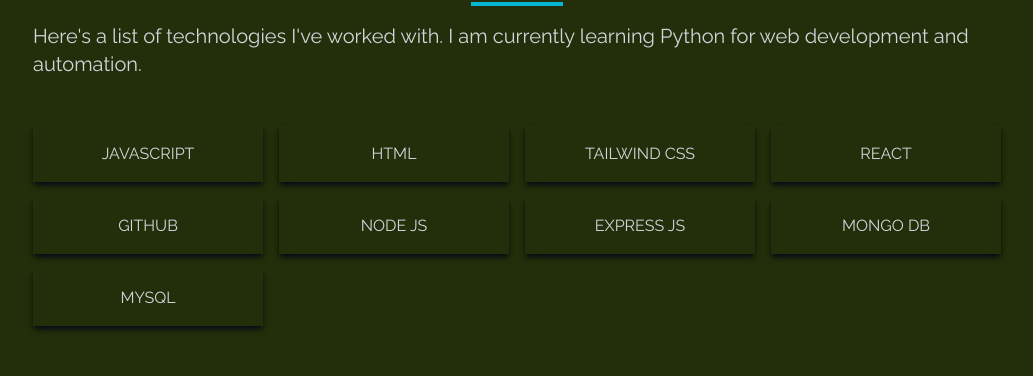
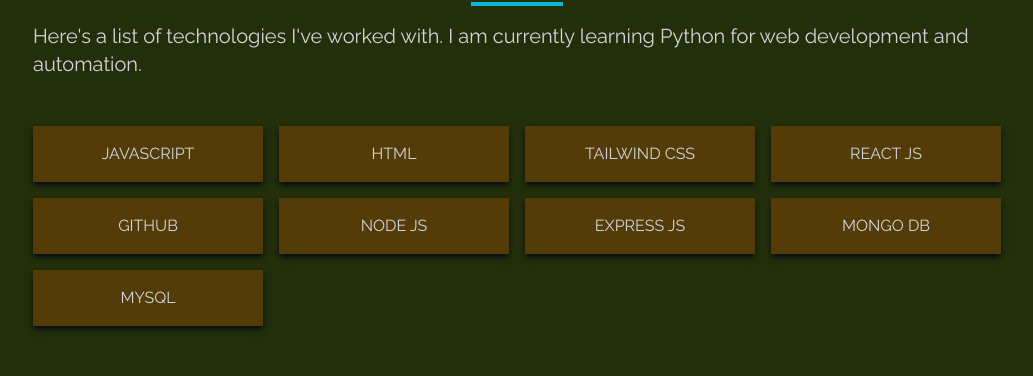
Before and after one commit to chubibobibo/alistairPortfolio, a React (Vite) app: page / in a window 1280 px wide. Shown: the part 1880-2256 px from the top of the page, without its empty margins (123-1156 px from the left). Built offline with nearby package versions, Linux system fonts and the light colour scheme.

Commit message:
color changes

```diff
--- a/src/components/Skills.jsx
+++ b/src/components/Skills.jsx
@@ -16,31 +16,31 @@
             </p>
           </div>
           <div className='mb-48 w-full grid grid-cols-2 sm:grid-cols-4 gap-4 text-center py-8'>
-            <div className='shadow-md shadow-[#040c16] hover:scale-110 duration-500'>
+            <div className='shadow-md shadow-[#040c16] hover:scale-110 duration-500 bg-[#533c07]'>
               <p className='my-4'>JAVASCRIPT</p>
             </div>
-            <div className='shadow-md shadow-[#040c16] hover:scale-110 duration-500'>
+            <div className='shadow-md shadow-[#040c16] hover:scale-110 duration-500 bg-[#533c07]'>
               <p className='my-4'>HTML</p>
             </div>
-            <div className='shadow-md shadow-[#040c16] hover:scale-110 duration-500'>
+            <div className='shadow-md shadow-[#040c16] hover:scale-110 duration-500 bg-[#533c07]'>
               <p className='my-4'>TAILWIND CSS</p>
             </div>
-            <div className='shadow-md shadow-[#040c16] hover:scale-110 duration-500'>
-              <p className='my-4'>REACT</p>
+            <div className='shadow-md shadow-[#040c16] hover:scale-110 duration-500 bg-[#533c07]'>
+              <p className='my-4'>REACT JS</p>
             </div>
-            <div className='shadow-md shadow-[#040c16] hover:scale-110 duration-500'>
+            <div className='shadow-md shadow-[#040c16] hover:scale-110 duration-500 bg-[#533c07]'>
               <p className='my-4'>GITHUB</p>
             </div>
-            <div className='shadow-md shadow-[#040c16] hover:scale-110 duration-500'>
+            <div className='shadow-md shadow-[#040c16] hover:scale-110 duration-500 bg-[#533c07]'>
               <p className='my-4'>NODE JS</p>
             </div>
-            <div className='shadow-md shadow-[#040c16] hover:scale-110 duration-500'>
+            <div className='shadow-md shadow-[#040c16] hover:scale-110 duration-500 bg-[#533c07]'>
               <p className='my-4'>EXPRESS JS</p>
             </div>
-            <div className='shadow-md shadow-[#040c16] hover:scale-110 duration-500'>
+            <div className='shadow-md shadow-[#040c16] hover:scale-110 duration-500 bg-[#533c07]'>
               <p className='my-4'>MONGO DB</p>
             </div>
-            <div className='shadow-md shadow-[#040c16] hover:scale-110 duration-500'>
+            <div className='shadow-md shadow-[#040c16] hover:scale-110 duration-500 bg-[#533c07]'>
               <p className='my-4'>MYSQL</p>
             </div>
           </div>
```
